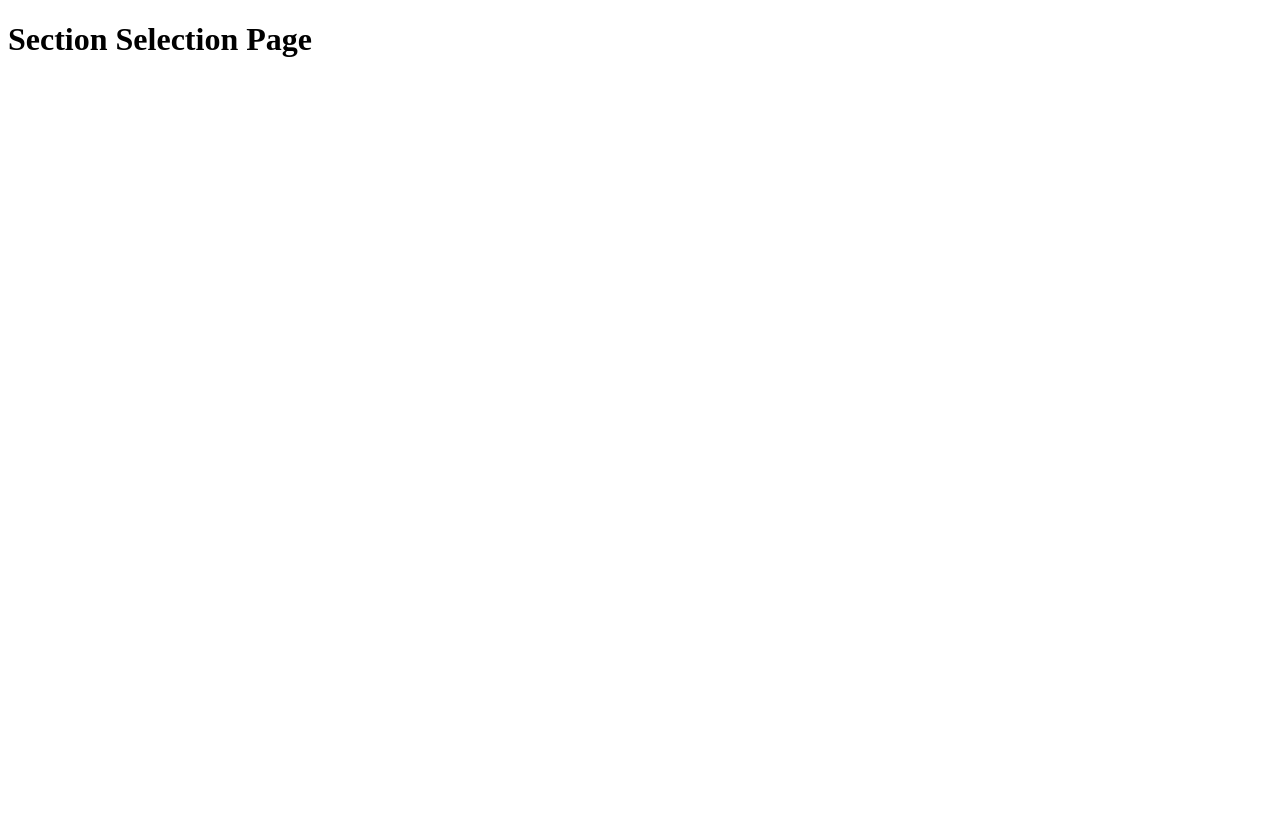
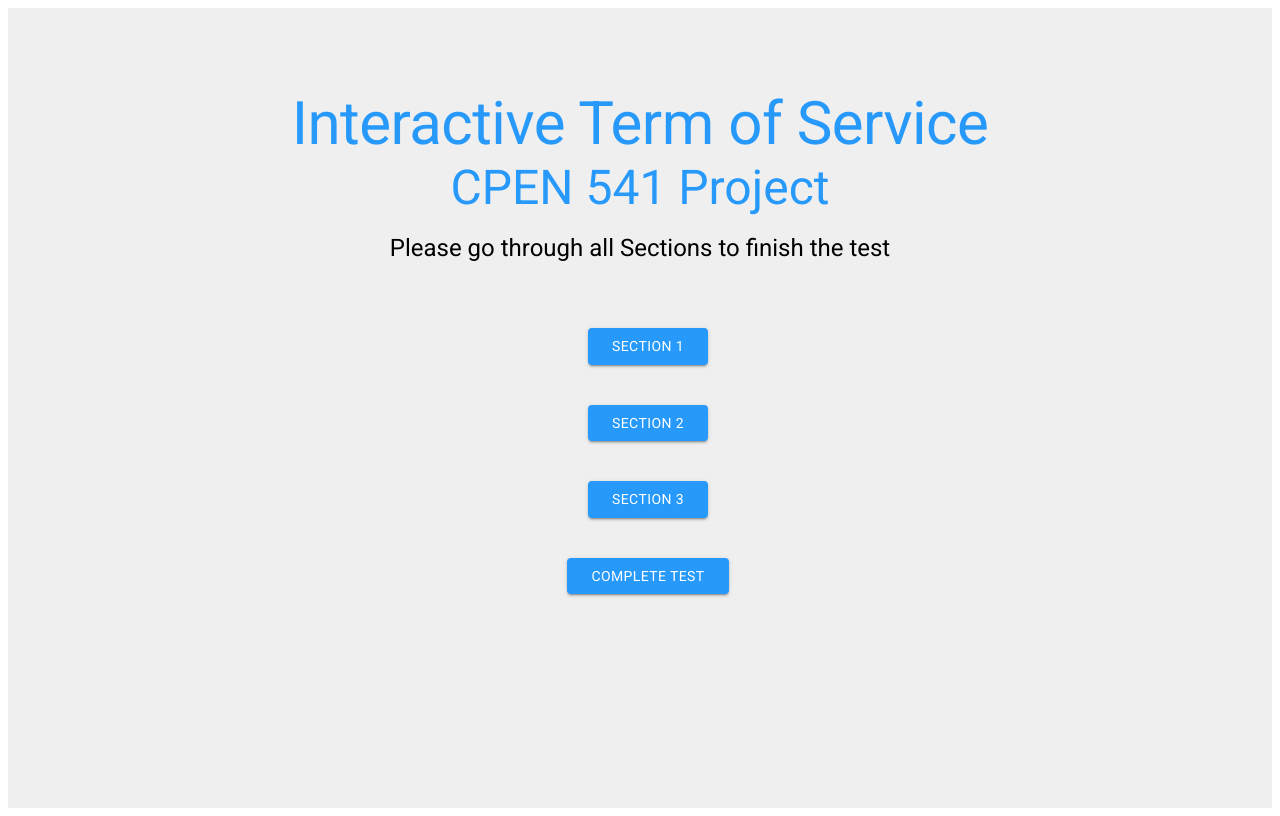
Before and after one commit to Melonbun233/Interactive-ToS, a React (Create React App) app: page / in a window 1280 px wide. Both pictures are taken after a click on the button "TRY IT OUT". Built offline with nearby package versions, Linux system fonts and the light colour scheme; the HTML template or start-up script is replaced by a standard one.

Commit message:
add SectionSelectionPage and CompletePage

```diff
--- a/src/App.js
+++ b/src/App.js
@@ -34,7 +34,8 @@ export default class App extends React.Component{
   }
 
   goto(page) {
-    let shouldBlockTransition = (page != pages['LandingPage'] || page != pages['CompletePage']);
+    let shouldBlockTransition =
+      (page != pages['LandingPage'] || page != pages['CompletePage']);
 
     this.setState({
       currentPage:page,
--- a/src/pages/CompletePage.js
+++ b/src/pages/CompletePage.js
@@ -2,8 +2,39 @@
 import React from 'react';
 import 'fontsource-roboto';
 
+import { Container, Box, Typography, Grid, Button } from '@material-ui/core';
+
+import useStyles from '../style';
+
 let CompletePage = (props) => {
-  return <h1> End  Page </h1>
+  const classes = useStyles();
+
+  return (
+    <Box bgcolor='background.default' height='100vh' className={classes.content}>
+      <Box>
+        <div className={classes.title}>
+          <Typography variant='h2'>Interactive Term of Service</Typography>
+          <Typography variant='h3'>CPEN 541 Project</Typography>
+        </div>
+        <div className={classes.subtitle}>
+          <Typography variant='h5'>Thank for your time!</Typography>
+        </div>
+      </Box>
+      <Box className={classes.content}>
+        <Typography variant='body1' align='center'>
+          Please click the Download button to download your report
+        </Typography>
+        <Button
+          variant='contained'
+          color='primary'
+          className={classes.button}
+          onClick={null}>
+          Download
+        </Button>
+      </Box>
+
+    </Box>
+  );
 }
 
 export default CompletePage;
--- a/src/pages/LandingPage.js
+++ b/src/pages/LandingPage.js
@@ -11,7 +11,7 @@ const LandingPage = (props) => {
   const classes = useStyles();
 
   return (
-    <Container maxWidth='lg' className={classes.content}>
+    <Box bgcolor='background.default' height='100vh' className={classes.content}>
       <Box>
         <div className={classes.title}>
           <Typography variant='h2'>Interactive Term of Service</Typography>
@@ -31,7 +31,7 @@ const LandingPage = (props) => {
       >
         Try It Out
       </Button>
-    </Container>
+    </Box>
   );
 
 }
--- a/src/pages/SectionSelectionPage.js
+++ b/src/pages/SectionSelectionPage.js
@@ -2,8 +2,54 @@
 import React from 'react';
 import 'fontsource-roboto';
 
+import { Container, Box, Typography, Grid, Button } from '@material-ui/core';
+
+import pages from '../pages';
+import useStyles from '../style';
+
 const SectionSelectionPage = (props) => {
-  return <h1> Section Selection Page </h1>
+  const classes = useStyles();
+
+  return (
+    <Box bgcolor='background.default' height='100vh' className={classes.content}>
+      <Box>
+        <div className={classes.title}>
+          <Typography variant='h2'>Interactive Term of Service</Typography>
+          <Typography variant='h3'>CPEN 541 Project</Typography>
+        </div>
+        <div className={classes.subtitle}>
+          <Typography variant='h5'>Please go through all Sections to finish the test</Typography>
+        </div>
+      </Box>
+      <Box width='70%' pt={5}>
+        <Grid container spacing={3} direction='column' justify='center' alignItems='center'>
+          {[1, 2, 3].map((value) => (
+            <Grid key={value} item>
+              <Button
+                fullWidth={true}
+                variant='contained'
+                color='primary'
+                className={classes.button}
+                onClick={null}>
+                Section {value}
+              </Button>
+            </Grid>
+          ))}
+          <Grid item>
+              <Button
+                fullWidth={true}
+                variant='contained'
+                color='primary'
+                className={classes.button}
+                onClick={() => props.goto(pages['CompletePage'])}>
+                Complete Test
+              </Button>
+            </Grid>
+        </Grid>
+
+      </Box>
+    </Box>
+  );
 }
 
 export default SectionSelectionPage;
--- a/src/style.js
+++ b/src/style.js
@@ -4,12 +4,13 @@ import {makeStyles} from '@material-ui/core';
 
 const useStyles = makeStyles((theme) => ({
   content: {
+    padding: theme.spacing(0, 10, 0, 10),
     display: 'flex',
     flexDirection: 'column',
     alignItems: 'center',
   },
   title: {
-    margin: theme.spacing(20, 0, 2, 0),
+    margin: theme.spacing(10, 0, 2, 0),
     display: 'flex',
     flexDirection: 'column',
     alignItems: 'center',
--- a/src/theme.js
+++ b/src/theme.js
@@ -8,6 +8,9 @@ const theme = createMuiTheme({
       main: '#2699FB',
       contrastText: '#ffffff',
     },
+    background: {
+      default: '#efefef'
+    }
   },
   typography: {
     h1: {
```
Lines whose indentation alone changed are shown as unchanged.
